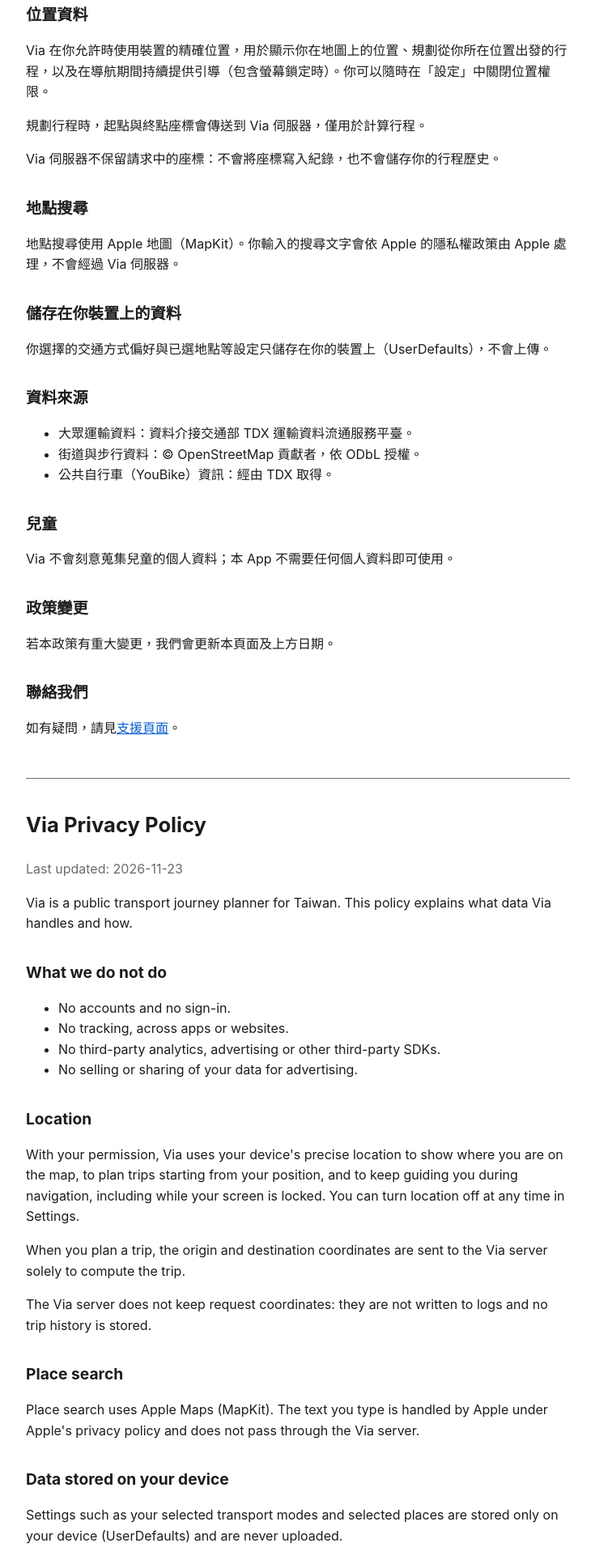
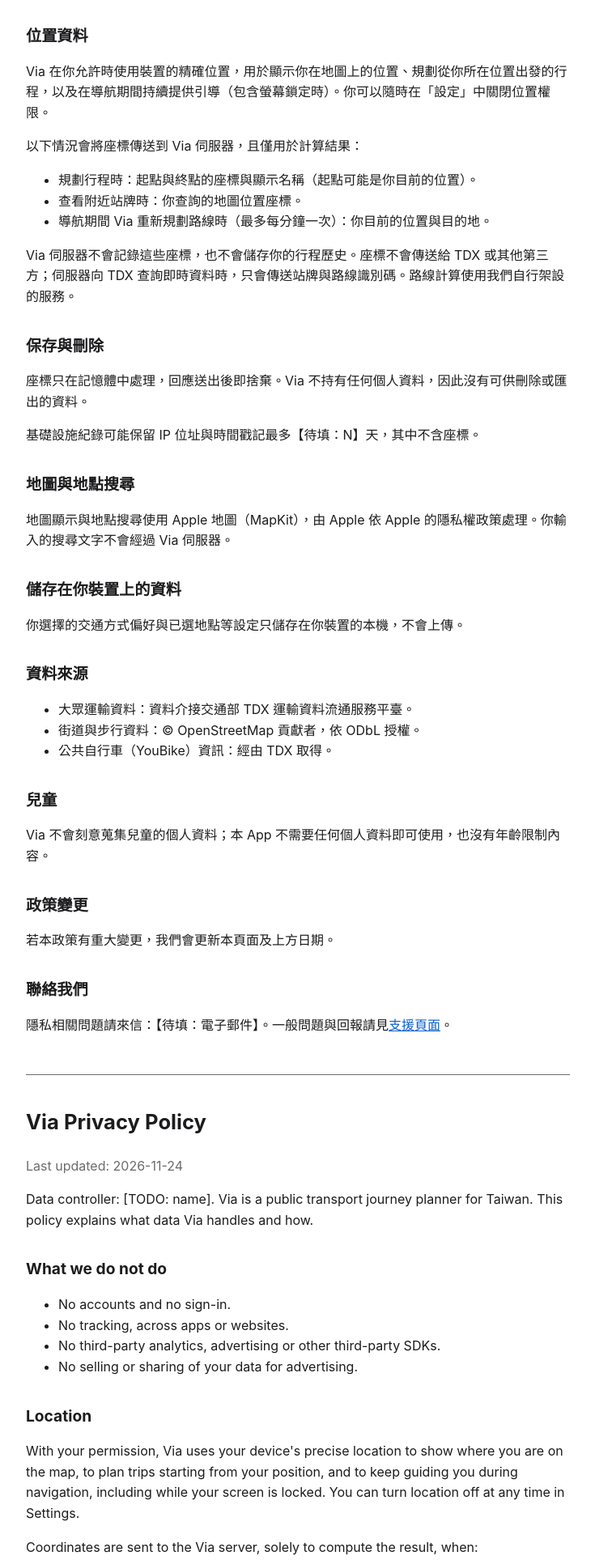
Before and after one commit to chengpong1127/Via, a plain HTML site: page docs/privacy/index.html in a window 1280 px wide. Shown: the part 410-2337 px from the top of the page at 81% size, without its empty margins (272-1007 px from the left). Drawn offline with Linux system fonts and the light colour scheme.

Commit message:
Revise privacy policy text after review
Co-Authored-By: Claude Sonnet 5.5 <noreply@anthropic.com>

```diff
--- a/docs/privacy/index.html
+++ b/docs/privacy/index.html
@@ -12,11 +12,14 @@
 
 <section id="zh" lang="zh-Hant">
 <h1>Via 隱私權政策</h1>
-<p class="muted">最後更新：2026-11-23</p>
-<!-- OWNER: confirm -->
-<p>Via 是一款臺灣大眾運輸行程規劃 App。本政策說明 Via 會處理哪些資料，以及如何處理。</p>
+<!-- OWNER: confirm date -->
+<p class="muted">最後更新：2026-11-24</p>
+<!-- OWNER: confirm. Do not publish this policy before the server log-stripping change has merged and is deployed. -->
+<!-- OWNER: confirm data controller name -->
+<p>資料控管者：【待填：姓名或名稱】。Via 是一款臺灣大眾運輸行程規劃 App。本政策說明 Via 會處理哪些資料，以及如何處理。</p>
 
 <h2>我們不做的事</h2>
+<!-- OWNER: confirm -->
 <ul>
 <li>沒有帳號、不需登入。</li>
 <li>不追蹤你，不做跨 App 或跨網站的追蹤。</li>
@@ -26,15 +29,26 @@
 
 <h2>位置資料</h2>
 <p>Via 在你允許時使用裝置的精確位置，用於顯示你在地圖上的位置、規劃從你所在位置出發的行程，以及在導航期間持續提供引導（包含螢幕鎖定時）。你可以隨時在「設定」中關閉位置權限。</p>
-<p>規劃行程時，起點與終點座標會傳送到 Via 伺服器，僅用於計算行程。</p>
+<p>以下情況會將座標傳送到 Via 伺服器，且僅用於計算結果：</p>
+<ul>
+<li>規劃行程時：起點與終點的座標與顯示名稱（起點可能是你目前的位置）。</li>
+<li>查看附近站牌時：你查詢的地圖位置座標。</li>
+<li>導航期間 Via 重新規劃路線時（最多每分鐘一次）：你目前的位置與目的地。</li>
+</ul>
 <!-- OWNER: confirm -->
-<p>Via 伺服器不保留請求中的座標：不會將座標寫入紀錄，也不會儲存你的行程歷史。</p>
+<p>Via 伺服器不會記錄這些座標，也不會儲存你的行程歷史。座標不會傳送給 TDX 或其他第三方；伺服器向 TDX 查詢即時資料時，只會傳送站牌與路線識別碼。路線計算使用我們自行架設的服務。</p>
 
-<h2>地點搜尋</h2>
-<p>地點搜尋使用 Apple 地圖（MapKit）。你輸入的搜尋文字會依 Apple 的隱私權政策由 Apple 處理，不會經過 Via 伺服器。</p>
+<h2>保存與刪除</h2>
+<!-- OWNER: confirm -->
+<p>座標只在記憶體中處理，回應送出後即捨棄。Via 不持有任何個人資料，因此沒有可供刪除或匯出的資料。</p>
+<!-- OWNER: confirm retention period -->
+<p>基礎設施紀錄可能保留 IP 位址與時間戳記最多【待填：N】天，其中不含座標。</p>
+
+<h2>地圖與地點搜尋</h2>
+<p>地圖顯示與地點搜尋使用 Apple 地圖（MapKit），由 Apple 依 Apple 的隱私權政策處理。你輸入的搜尋文字不會經過 Via 伺服器。</p>
 
 <h2>儲存在你裝置上的資料</h2>
-<p>你選擇的交通方式偏好與已選地點等設定只儲存在你的裝置上（UserDefaults），不會上傳。</p>
+<p>你選擇的交通方式偏好與已選地點等設定只儲存在你裝置的本機，不會上傳。</p>
 
 <h2>資料來源</h2>
 <ul>
@@ -45,24 +59,27 @@
 
 <h2>兒童</h2>
 <!-- OWNER: confirm -->
-<p>Via 不會刻意蒐集兒童的個人資料；本 App 不需要任何個人資料即可使用。</p>
+<p>Via 不會刻意蒐集兒童的個人資料；本 App 不需要任何個人資料即可使用，也沒有年齡限制內容。</p>
 
 <h2>政策變更</h2>
 <!-- OWNER: confirm -->
 <p>若本政策有重大變更，我們會更新本頁面及上方日期。</p>
 
 <h2>聯絡我們</h2>
-<!-- OWNER: confirm -->
-<p>如有疑問，請見<a href="../support/">支援頁面</a>。</p>
+<!-- OWNER: confirm contact email -->
+<p>隱私相關問題請來信：【待填：電子郵件】。一般問題與回報請見<a href="../support/">支援頁面</a>。</p>
 </section>
 
 <section id="en" lang="en">
 <h1>Via Privacy Policy</h1>
-<p class="muted">Last updated: 2026-11-23</p>
-<!-- OWNER: confirm -->
-<p>Via is a public transport journey planner for Taiwan. This policy explains what data Via handles and how.</p>
+<!-- OWNER: confirm date -->
+<p class="muted">Last updated: 2026-11-24</p>
+<!-- OWNER: confirm. Do not publish this policy before the server log-stripping change has merged and is deployed. -->
+<!-- OWNER: confirm data controller name -->
+<p>Data controller: [TODO: name]. Via is a public transport journey planner for Taiwan. This policy explains what data Via handles and how.</p>
 
 <h2>What we do not do</h2>
+<!-- OWNER: confirm -->
 <ul>
 <li>No accounts and no sign-in.</li>
 <li>No tracking, across apps or websites.</li>
@@ -72,15 +89,26 @@
 
 <h2>Location</h2>
 <p>With your permission, Via uses your device's precise location to show where you are on the map, to plan trips starting from your position, and to keep guiding you during navigation, including while your screen is locked. You can turn location off at any time in Settings.</p>
-<p>When you plan a trip, the origin and destination coordinates are sent to the Via server solely to compute the trip.</p>
+<p>Coordinates are sent to the Via server, solely to compute the result, when:</p>
+<ul>
+<li>you plan a trip: the origin and destination coordinates and display names (the origin may be your current location);</li>
+<li>you view nearby stops: the coordinates of the map area you look up;</li>
+<li>Via re-plans during navigation (at most once a minute): your current location and your destination.</li>
+</ul>
 <!-- OWNER: confirm -->
-<p>The Via server does not keep request coordinates: they are not written to logs and no trip history is stored.</p>
+<p>The Via server does not record these coordinates and keeps no trip history. Coordinates are not sent to TDX or any other third party; when the server fetches live data from TDX it sends only stop and route identifiers. Route calculation runs on services we host ourselves.</p>
 
-<h2>Place search</h2>
-<p>Place search uses Apple Maps (MapKit). The text you type is handled by Apple under Apple's privacy policy and does not pass through the Via server.</p>
+<h2>Retention and deletion</h2>
+<!-- OWNER: confirm -->
+<p>Coordinates are processed in memory and discarded once the response is sent. Via holds no personal data, so there is nothing to delete or export.</p>
+<!-- OWNER: confirm retention period -->
+<p>Infrastructure logs may keep your IP address and a timestamp, without coordinates, for up to [TODO: N] days.</p>
+
+<h2>Maps and place search</h2>
+<p>Apple Maps (MapKit), including map display and place search, is handled by Apple under Apple's privacy policy. The text you type into search does not pass through the Via server.</p>
 
 <h2>Data stored on your device</h2>
-<p>Settings such as your selected transport modes and selected places are stored only on your device (UserDefaults) and are never uploaded.</p>
+<p>Settings such as your selected transport modes and selected places are stored only locally on your device and are never uploaded.</p>
 
 <h2>Data sources</h2>
 <ul>
@@ -91,15 +119,15 @@
 
 <h2>Children</h2>
 <!-- OWNER: confirm -->
-<p>Via does not knowingly collect personal information from children; the app needs no personal information to work.</p>
+<p>Via does not knowingly collect personal information from children; the app needs no personal information to work and has no age-gated content.</p>
 
 <h2>Changes to this policy</h2>
 <!-- OWNER: confirm -->
 <p>If this policy changes materially, we will update this page and the date above.</p>
 
 <h2>Contact</h2>
-<!-- OWNER: confirm -->
-<p>For questions, see the <a href="../support/">support page</a>.</p>
+<!-- OWNER: confirm contact email -->
+<p>For privacy questions, write to [TODO: email]. For general questions and bug reports, see the <a href="../support/">support page</a>.</p>
 </section>
 </main>
 </body>
```
Also changed, not shown: 1 other file.
